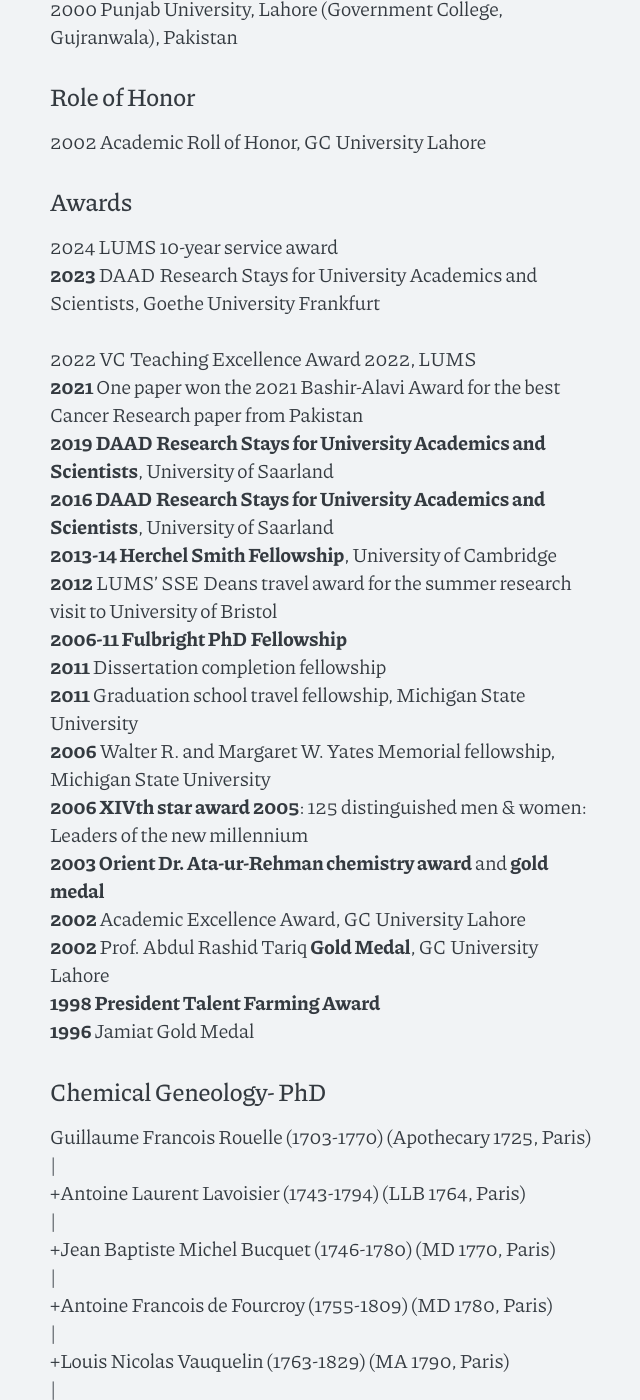
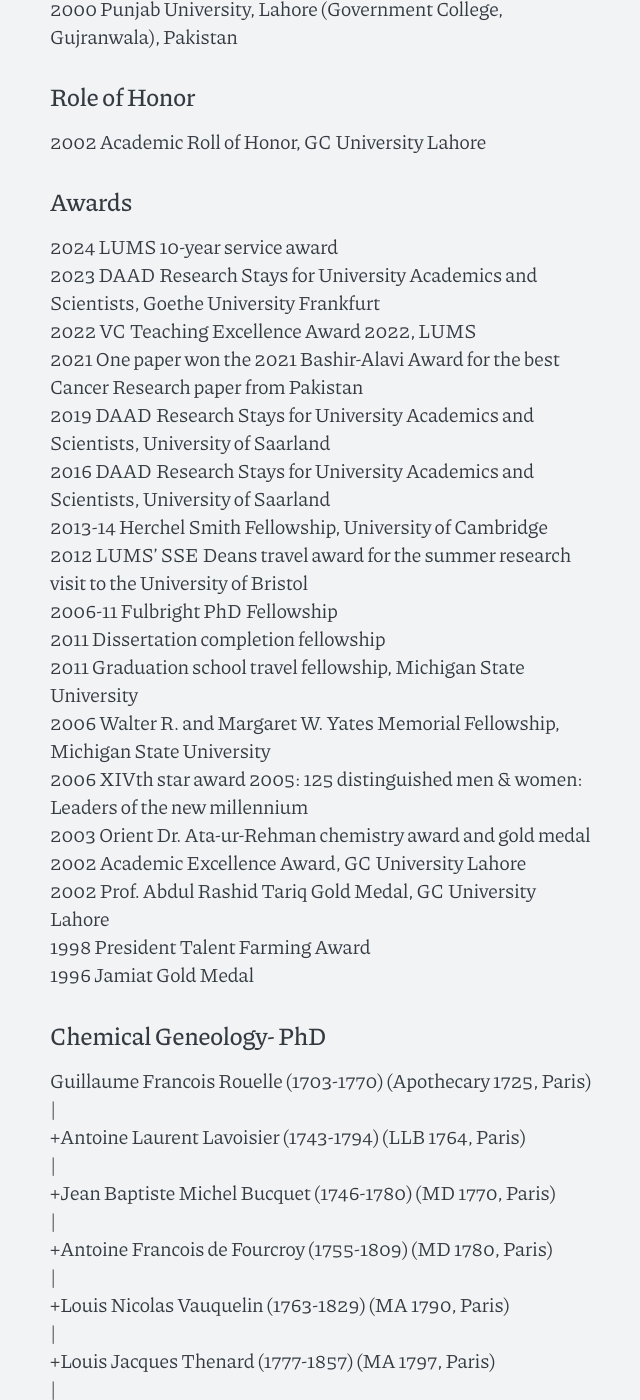
Before and after one commit to rahmanszsaleem/rahmanszsaleem.github.io, a Jekyll site: the page cv/index.html, which Jekyll copies as it is, in a window 1280 px wide and 1400 px high, scrolled down 1677 px. Shown: the whole window, without its empty margins (317-957 px from the left). Built offline with Jekyll 4.4.1, drawn with Linux system fonts in a browser that asks for light colours.

Commit message:
Update index.html

```diff
--- a/cv/index.html
+++ b/cv/index.html
@@ -139,23 +139,23 @@
   <p><h2>Awards </h2></p>
 
 <p>2024  LUMS 10-year service award <br/>
-<b>2023</b>  DAAD Research Stays for University Academics and Scientists, Goethe University Frankfurt<br/>
-<br/>2022  VC Teaching Excellence Award 2022</b>, LUMS <br/>
-<b>2021</b>  One paper won the 2021 Bashir-Alavi Award for the best Cancer Research paper from Pakistan <br/>
-<b>2019</b>  <b>DAAD Research Stays for University Academics and Scientists</b>, University of Saarland<br/>
-<b> 2016 DAAD Research Stays for University Academics and Scientists</b>, University of Saarland<br/>
-<b> 2013-14 Herchel Smith Fellowship</b>, University of Cambridge <br/>
-<b>2012</b>  LUMS&#8217; SSE Deans travel award for the summer research visit to University of Bristol <br/>
-<b>2006-11 Fulbright PhD Fellowship</b> <br/>
-<b>2011</b>  Dissertation completion fellowship <br/>
-<b>2011</b>  Graduation school travel fellowship, Michigan State University  <br/>
-<b>2006</b>  Walter R. and Margaret W. Yates Memorial fellowship, Michigan State University <br/>
-<b>2006  XIVth star award 2005</b>: 125 distinguished men &amp; women: Leaders of the new millennium <br/>
-<b>2003  Orient Dr. Ata-ur-Rehman chemistry award</b> and <b>gold medal</b> <br/>
-<b>2002  </b>Academic Excellence Award, GC University Lahore <br/>
-<b>2002  </b>Prof. Abdul Rashid Tariq <b>Gold Medal</b>, GC University Lahore <br/>
-<b>1998  President Talent Farming Award</b>  <br/>
-<b>1996  </b>Jamiat Gold Medal</b> <br/>
+2023  DAAD Research Stays for University Academics and Scientists, Goethe University Frankfurt<br/>
+2022 VC Teaching Excellence Award 2022, LUMS <br/>
+2021 One paper won the 2021 Bashir-Alavi Award for the best Cancer Research paper from Pakistan <br/>
+2019 DAAD Research Stays for University Academics and Scientists, University of Saarland<br/>
+2016 DAAD Research Stays for University Academics and Scientists, University of Saarland<br/>
+2013-14 Herchel Smith Fellowship, University of Cambridge <br/>
+2012  LUMS&#8217; SSE Deans travel award for the summer research visit to the University of Bristol <br/>
+2006-11 Fulbright PhD Fellowship <br/>
+2011  Dissertation completion fellowship <br/>
+2011  Graduation school travel fellowship, Michigan State University  <br/>
+2006  Walter R. and Margaret W. Yates Memorial Fellowship, Michigan State University <br/>
+2006  XIVth star award 2005: 125 distinguished men &amp; women: Leaders of the new millennium <br/>
+2003  Orient Dr. Ata-ur-Rehman chemistry award and gold medal <br/>
+2002  Academic Excellence Award, GC University Lahore <br/>
+2002  Prof. Abdul Rashid Tariq Gold Medal, GC University Lahore <br/>
+1998  President Talent Farming Award  <br/>
+1996  Jamiat Gold Medal <br/>
 </p>
 </div>
 
```
